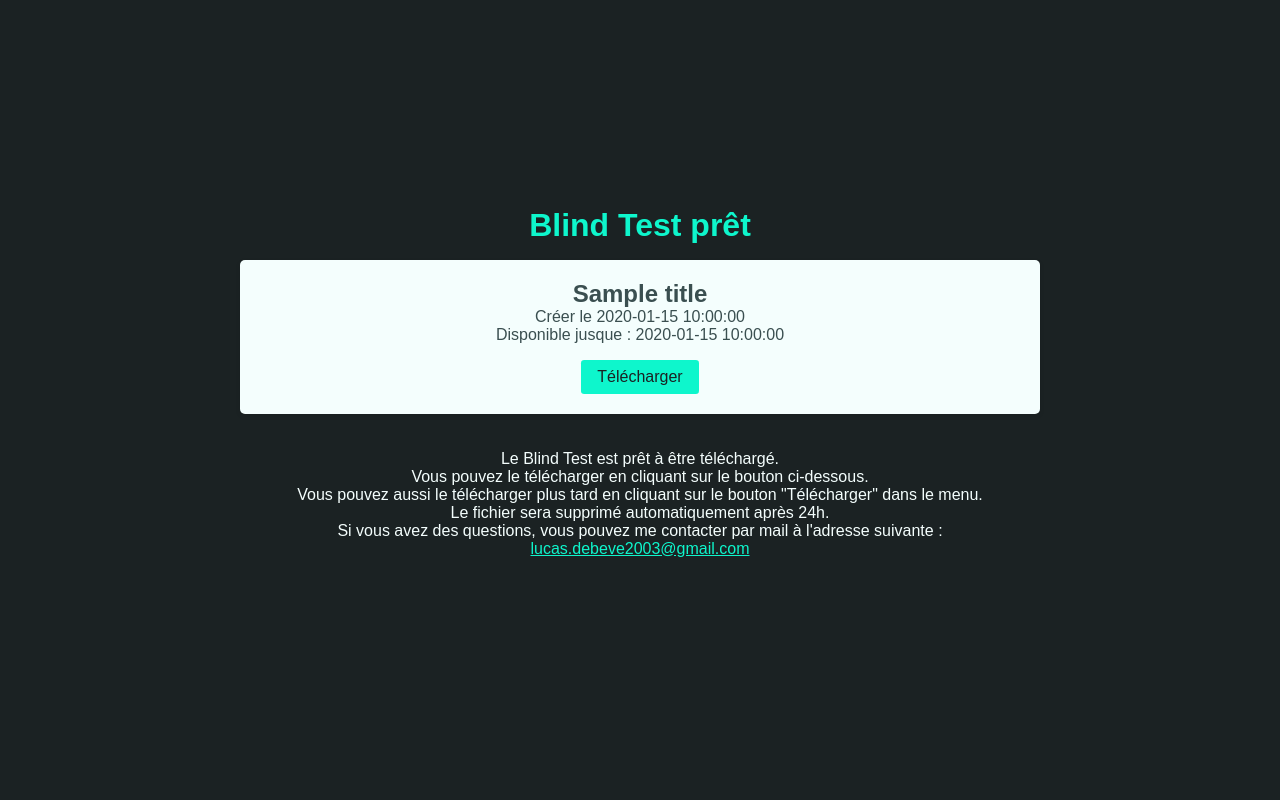
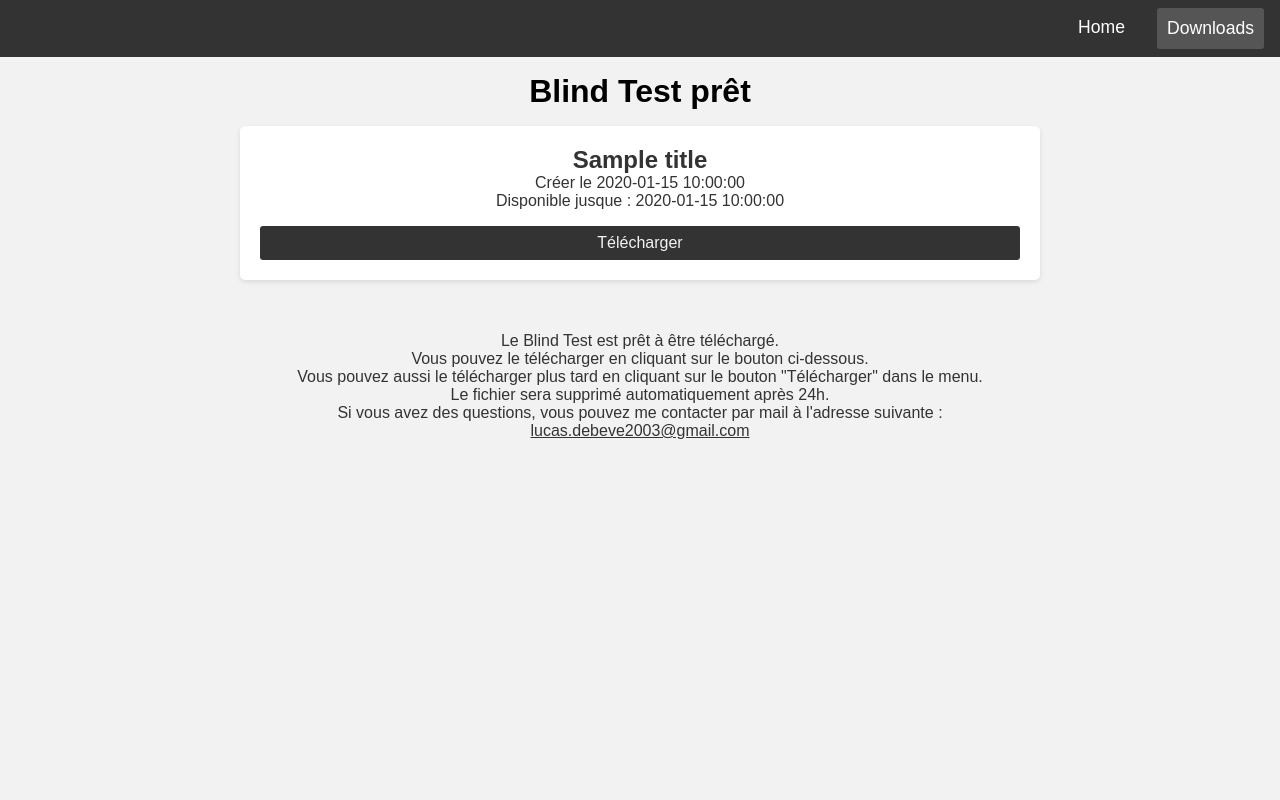
Before and after one commit to LucasDebeve/BlindTest, a Flask app: template templates/download.html in a window 1280 px wide. Run offline with Flask 3, Linux system fonts and the light colour scheme; the template is opened without the code that fills it: most values are stand-ins (such as "Sample title", 1, 10 or a date in 2020).

Commit message:
Ajout du menu et changement des couleurs de la page de téléchargement

```diff
--- a/flask_app.py
+++ b/flask_app.py
@@ -15,21 +15,7 @@ def index():
     Display the index page
     :return:
     """
-    # Get the list of files in the output folder
-    files = os.listdir('output')
-    # List of filenames
-    filenames = []
-    for file in files:
-        # If the file is a blind test
-        if file.startswith('blind_test'):
-            name = file[:-4]
-            id_file = file[11:-5]
-            date = datetime.datetime.fromtimestamp(os.path.getmtime(os.path.join('output', file))).strftime(
-                '%d/%m/%Y %H:%M:%S')
-            if (datetime.datetime.now() - datetime.datetime.fromtimestamp(os.path.getmtime(os.path.join('output', file)))).days > 1:
-                os.remove(os.path.join('output', file))
-            else:
-                filenames.append((id_file, name, date))
+    filenames = getOutputFiles()
     return render_template('index.html', isAlert=False, error='', files=filenames)
 
 
@@ -102,10 +88,11 @@ def downloadPage(id):
             return render_template('error.html', error='The blind test does not exist or is not available')
         created_date = datetime.datetime.fromtimestamp(os.path.getmtime(filename))
         closure_date = created_date + datetime.timedelta(days=1)
-
+        files = getOutputFiles()
         return render_template('download.html', file_id=id, title=os.path.basename(filename),
                                created_date=created_date.strftime("%d-%m-%Y  %H:%M:%S"),
-                               closure_date=closure_date.strftime("%d-%m-%Y  %H:%M:%S"))
+                               closure_date=closure_date.strftime("%d-%m-%Y  %H:%M:%S"),
+                               files=files)
     else:
         return redirect(url_for('index'))
 
@@ -166,5 +153,26 @@ def create_blindtest_wrapper(timer: str, folder: str, guess_duration: int, revea
     return blind_test_path
 
 
+def getOutputFiles():
+    """
+    Get the list of the output files
+    :return: list of the output files
+    """
+    files = os.listdir('output')
+    filenames = []
+    for file in files:
+        if file.startswith('blind_test'):
+            name = file[:-4]
+            id_file = file[11:-5]
+            date = datetime.datetime.fromtimestamp(os.path.getmtime(os.path.join('output', file))).strftime(
+                '%d/%m/%Y %H:%M:%S')
+            if (datetime.datetime.now() - datetime.datetime.fromtimestamp(
+                    os.path.getmtime(os.path.join('output', file)))).days > 1:
+                os.remove(os.path.join('output', file))
+            else:
+                filenames.append((id_file, name, date))
+    return filenames
+
+
 if __name__ == '__main__':
     app.run(debug=True)
--- a/static/css/download.css
+++ b/static/css/download.css
@@ -1,8 +1,11 @@
 :root {
-    --primary-color: #1B2223;
-    --secondary-color: #F4FEFD;
-    --tertiary-color: #3A4F50;
-    --accent-color: #0EF6CC;
+    --primary-color: #f2f2f2;
+    --secondary-color: #333333;
+    --tertiary-color: #ffffff;
+    --fourth-color: #666666;
+    --fifth-color: #ccc;
+    --six-color: #555555;
+    --danger-color: #ffc7c7;
 }
 
 * {
@@ -18,19 +21,102 @@ body {
   background-color: var(--primary-color);
   font-family: Arial, sans-serif;
   padding: 0;
+}
+
+header > nav {
+    display:flex;
+    flex-direction: row;
+    justify-content: flex-end;
+    background-color: var(--secondary-color);
+    color: var(--tertiary-color);
+    font-size: 1.1rem;
+}
+
+header > nav > ul {
+    display: flex;
+    flex-direction: row;
+    list-style-type: none;
+    justify-content: flex-end;
+    align-items: center;
+    gap: 2rem;
+    padding: 0.5rem 1rem;
+    width: 100%;
+    min-width: 300px;
+    max-width: 600px
+}
+
+header > nav > ul > li > a {
+    color: var(--tertiary-color);
+    text-decoration: none;
+}
+
+header > nav > ul > li > a:after {
+    content: '';
+    display: block;
+    border-bottom: 2px solid transparent;
+    transform: scaleX(0);
+    transition: transform 250ms ease-in-out;
+}
+
+header > nav > ul > li > a:hover:after {
+    content: '';
+    display: block;
+    border-bottom: 2px solid var(--tertiary-color);
+    transform: scaleX(1);
+    transition: transform 250ms ease-in-out;
+}
+
+.dropbtn {
+    background-color: var(--six-color);
+    border: none;
+    border-radius: 3px;
+    color: var(--tertiary-color);
+    cursor: pointer;
+    padding: 10px;
+    font-size: 1.1rem;
+    transition: background-color 0.3s ease;
+}
+
+.dropdown{
+    position: relative;
+    display: inline-block;
+}
+
+.dropdown-content {
+  display: none;
+  position: absolute;
+  right: 0;
+  background-color: var(--primary-color);
+  min-width: 160px;
+  box-shadow: 0px 8px 16px 0px rgba(0,0,0,0.2);
+  z-index: 1;
+}
+
+.dropdown-content a {
+  color: black;
+  padding: 12px 16px;
+  text-decoration: none;
+  display: block;
+}
+.dropdown-content a:hover {background-color: var(--tertiary-color);}
+
+.dropdown:hover .dropdown-content {display: block;}
+
+.dropdown:hover .dropbtn {background-color: var(--secondary-color);}
+
+
+main {
   display: flex;
   flex-direction: column;
   align-items: center;
   justify-content: center;
-}
-
-main {
+  padding: 1rem;
   width: 100%;
 }
 
 .info {
-    background-color: var(--secondary-color);
-    color: var(--tertiary-color);
+    background-color: var(--tertiary-color);
+    color: var(--secondary-color);
     border-radius: 5px;
     box-shadow: 0 2px 5px rgba(0, 0, 0, 0.1);
     margin: 1rem auto;
@@ -56,9 +142,11 @@ main {
     color: var(--primary-color);
     margin-top: 1rem;
     padding: 0.5rem 1rem;
-    background-color: var(--accent-color);
+    background-color: var(--secondary-color);
     text-decoration: none;
     border-radius: 0.2rem;
+    width: 100%;
+    text-align: center;
 }
 
 .sub__info a {
--- a/templates/download.html
+++ b/templates/download.html
@@ -9,6 +9,21 @@
     <title>Blind Test prêt</title>
 </head>
 <body>
+    <header>
+        <nav>
+            <ul>
+                <li><a href="/">Home</a></li>
+                <li class="dropdown">
+                    <button class="dropbtn">Downloads</button>
+                    <div class="dropdown-content">
+                        {% for file in files %}
+                            <a href="/download/{{ file[0] }}">{{ file[1] }}</a>
+                        {% endfor %}
+                    </div>
+                </li>
+            </ul>
+        </nav>
+    </header>
   <main>
       <h1>Blind Test prêt</h1>
       <div class="info">
```
